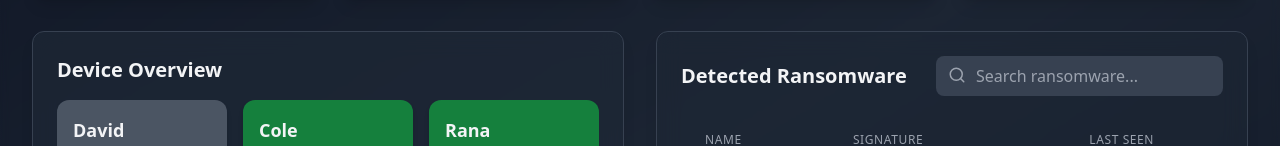
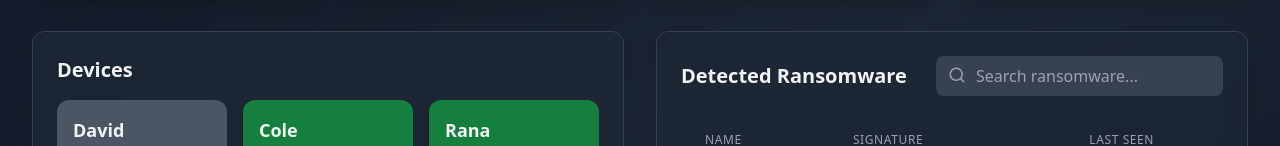
Before and after one commit to ranaelsa/admin-dashboard, a React (Vite) app: page / in a window 1280 px wide. Shown: the part 200-346 px from the top of the page. Built offline with nearby package versions, Linux system fonts and the light colour scheme.

Commit message:
edit to client grid component

```diff
--- a/src/components/overview/ClientGrid.jsx
+++ b/src/components/overview/ClientGrid.jsx
@@ -28,7 +28,7 @@ const ClientGrid = () => {
       animate={{ opacity: 1, y: 0 }}
       transition={{ delay: 0.4 }}
     >
-      <h2 className="text-xl font-semibold mb-4 text-gray-100">Device Overview</h2>
+      <h2 className="text-xl font-semibold mb-4 text-gray-100">Devices</h2>
 
       <div className="grid grid-cols-2 md:grid-cols-3 gap-4 overflow-y-auto max-h-72">
         {CLIENT_STATUS.map((client, index) => (
```
